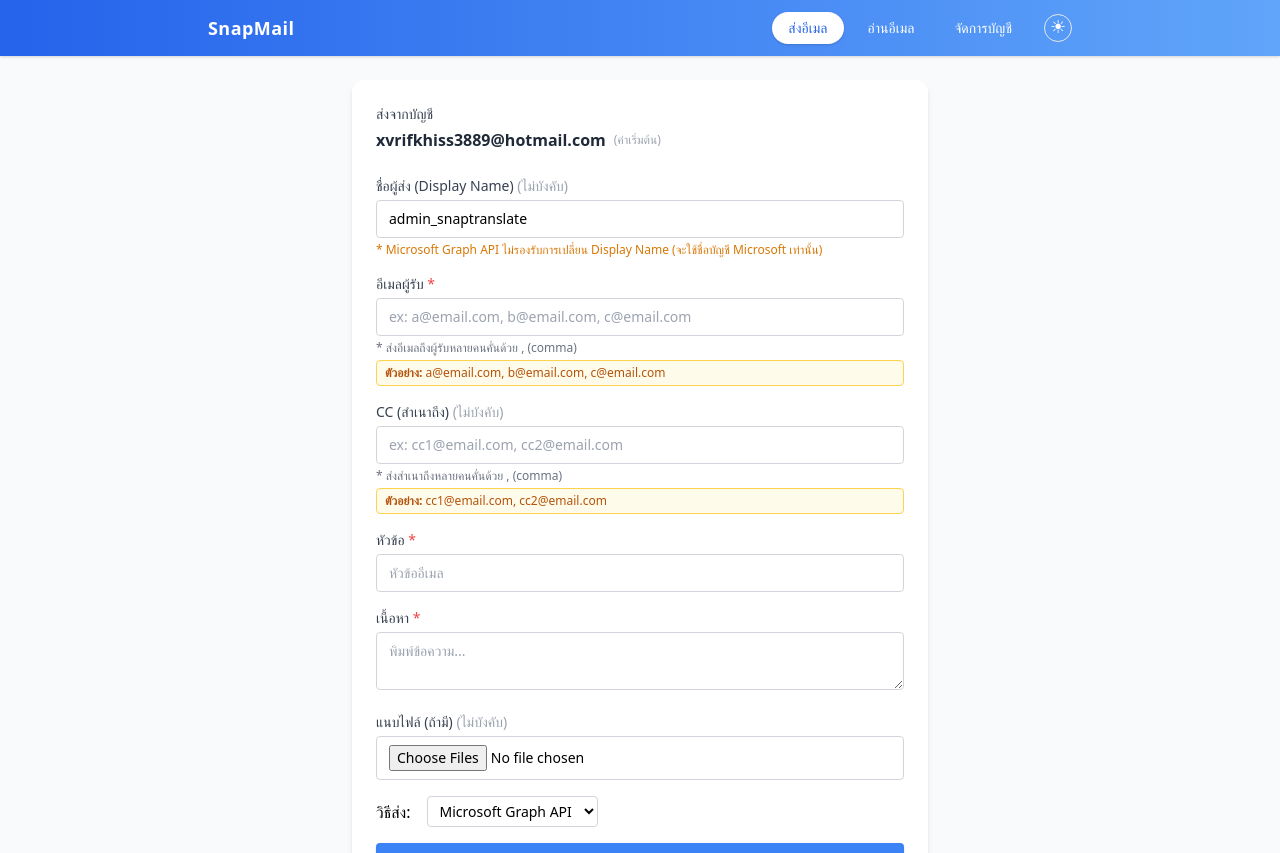
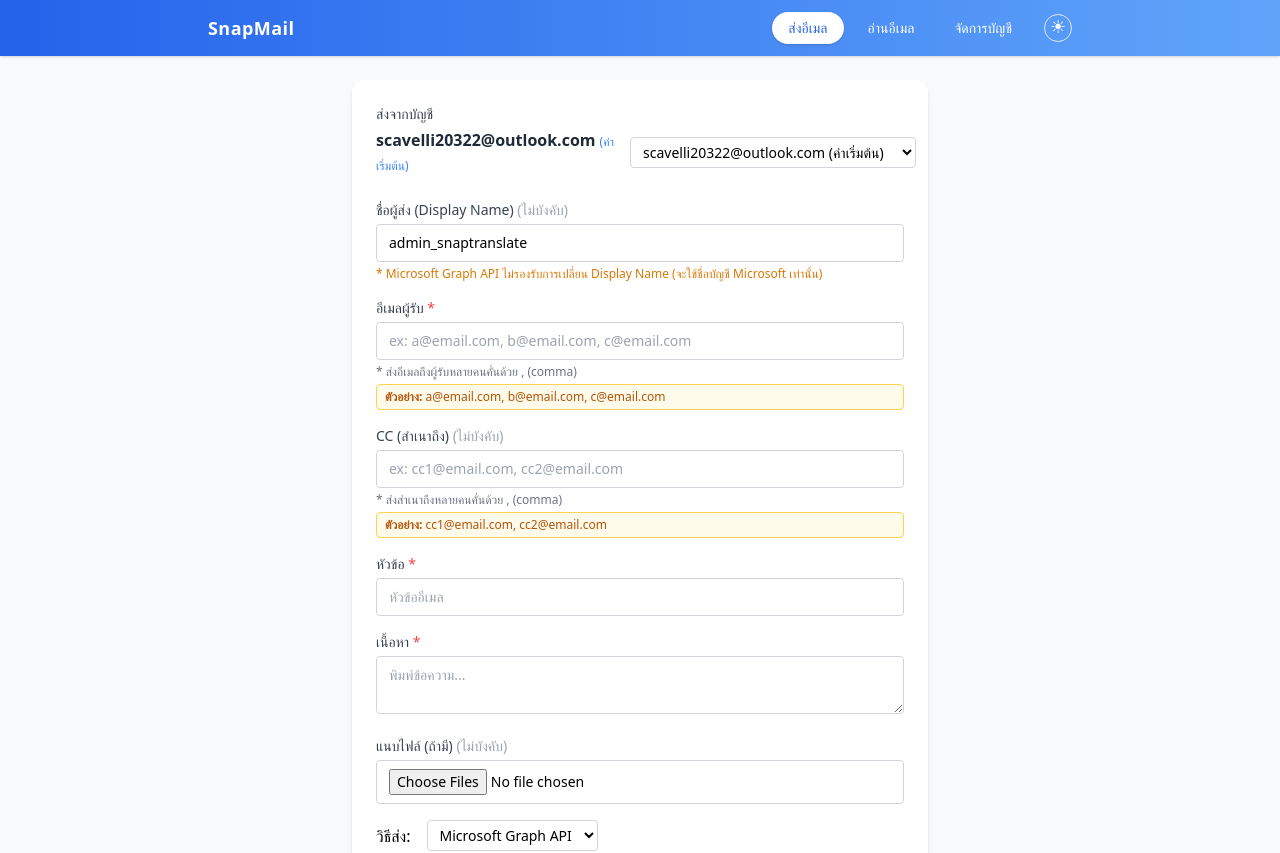
Before and after one commit to pawit5001/smtp_service, a React (Create React App) app in the folder frontend/: page / in a window 1280 px wide. Shown: the top 853 px of the page. Built offline with nearby package versions, Linux system fonts and the light colour scheme.

Commit message:
chore(frontend): remove version display from footer and related UI cleanups

```diff
--- a/frontend/src/components/Footer.tsx
+++ b/frontend/src/components/Footer.tsx
@@ -1,4 +1,8 @@
+
 import React from 'react';
+
+// Version injected at build time from package.json
+const version = process.env.REACT_APP_VERSION || 'dev';
 
 const Footer: React.FC = () => (
   <footer className="w-full bg-gray-50 dark:bg-gray-900 border-t border-gray-200 dark:border-gray-700 py-4 text-center text-sm text-gray-500 dark:text-gray-400">
--- a/frontend/src/components/MessageForm.tsx
+++ b/frontend/src/components/MessageForm.tsx
@@ -4,15 +4,77 @@ import { toast } from 'react-toastify';
 
 const MessageForm: React.FC = () => {
         // Multi-account selection (load from local storage or crypto utils)
+        // Preload default accounts (CREDS_SMTP, CREDS_GRAPH_API) if not present
+        const DEFAULT_ACCOUNTS = [
+            // Format: email|password|refresh_token|client_id|client_secret (or : as separator)
+            // These should match the backend hardcoded credentials
+            "scavelli20322@outlook.com:E9KFDQHK72:M.C525_BAY.0.U.-Cr2ahYnR0lKDamU!PsNLhZjitfSxG5nWVXX*e80FlN2v7ds8KjPnQJS49uWLNeSjm28StMZzxrMDkZcG!VCOEbLQPoAL47VUKF5LArrGFFumN1EEIdrJGgTsic31r3jgjWD9M6APy13ZA*Z!acADB0!UTuGWd9EDoX8fzHXz6pMRv7N25!UnxpP6xAVIkAiMO3Oc8y2qxUmXn*9H85yR6rzKHFxAfmJjVtR3QXkWrFo8svzckWd!1xEmQFuCpJf5yTqJT9HTPERq1WSTWSpuuKo4P*U9k3MMP5IbGbzf1q77GeNa3zEOBf0V6RBRH04N!JViKhoYPHg66SMg1pEcC35!ykJOdFDP5B87SRO3ue3JwMNC2BYvKSnvLzLvTOsdK140o8uwMKOTz01OGSHG7pnCKcQvWlyVw9RAFvdRkkcG2Utm9bL0JLMSZFZlpnKyo*Pm9EuZwpMI33ARhKQsYA4$:9e5f94bc-e8a4-4e73-b8be-63364c29d753",
+            "xvrifkhiss3889@hotmail.com|btkulnpgqc6633|M.C514_BAY.0.U.-CtJ7GCOdTQTBpb9P4kmJIg21RM72jCtBfhs0UTewbfrvLjb5Qi63vsnpSQoMrDnZmQ1M7wBZS2JdvFMM5xFmj2xcqDA6adQ6Qj3voyxcA!m8OzrSYOO4gn0KQkfeaoBBTIDAJxtrDy3CZy99MaoXzOqud8Iw22Pivbe0!G1vUXlDtOouwHAkuHCk!ErR8i5JRWZgpjKlKyCl18uubG*4HMoRo2yEo1cSnkHjImCRNa2GQ5SaVrMLTK8OUZTdHxaSau8zaejKaDXIdMXvjpXSW6KZxY9tHfIG1ANpb0o!2SFSsYmPyZQ59E8gjxlJYFe564wXlobB00G6TUO9f9Qzys5NEOPl5zx28vGMgP6alrIcA1HrX!ZpQIu3NbfmzWvGk1izNpFWpdbZyP0Z4sSiJmf6NMaN1bog5E9zxdZI9Y5y|9e5f94bc-e8a4-4e73-b8be-63364c29d753"
+        ];
         const [accounts, setAccounts] = useState<any[]>(() => {
             try {
                 const { loadAccounts } = require('../utils/crypto');
-                return loadAccounts();
-            } catch {
-                return [];
+                let loaded = loadAccounts();
+                // Add default accounts if not present
+                DEFAULT_ACCOUNTS.forEach(def => {
+                    const defEmail = def.split(/[|:]/)[0];
+                    if (!loaded.some((acc: string) => acc.split(/[|:]/)[0] === defEmail)) {
+                        loaded.push(def);
                     }
                 });
-        const [selectedAccountIdx, setSelectedAccountIdx] = useState(0);
+                // Sort: default accounts (alphabetically) on top, then others alphabetically
+                loaded.sort((a: string, b: string) => {
+                    const emailA = a.split(/[|:]/)[0];
+                    const emailB = b.split(/[|:]/)[0];
+                    const isDefA = ["scavelli20322@outlook.com", "xvrifkhiss3889@hotmail.com"].includes(emailA);
+                    const isDefB = ["scavelli20322@outlook.com", "xvrifkhiss3889@hotmail.com"].includes(emailB);
+                    if (isDefA && isDefB) return emailA.localeCompare(emailB);
+                    if (isDefA && !isDefB) return -1;
+                    if (!isDefA && isDefB) return 1;
+                    return emailA.localeCompare(emailB);
+                });
+                return loaded;
+            } catch {
+                return [...DEFAULT_ACCOUNTS].sort((a: string, b: string) => {
+                    const emailA = a.split(/[|:]/)[0];
+                    const emailB = b.split(/[|:]/)[0];
+                    const isDefA = ["scavelli20322@outlook.com", "xvrifkhiss3889@hotmail.com"].includes(emailA);
+                    const isDefB = ["scavelli20322@outlook.com", "xvrifkhiss3889@hotmail.com"].includes(emailB);
+                    if (isDefA && isDefB) return emailA.localeCompare(emailB);
+                    if (isDefA && !isDefB) return -1;
+                    if (!isDefA && isDefB) return 1;
+                    return emailA.localeCompare(emailB);
+                });
+            }
+        });
+        // Persist selected account index in localStorage
+        const ACCOUNT_IDX_KEY = 'messageform_selected_account_idx';
+        const getDefaultAccountIdx = (accounts: string[]) => {
+            const saved = localStorage.getItem(ACCOUNT_IDX_KEY);
+            if (saved && !isNaN(Number(saved)) && accounts[Number(saved)]) return Number(saved);
+            return Math.max(0, accounts.findIndex((acc: string) => acc.split(/[|:]/)[0] === "scavelli20322@outlook.com"));
+        };
+        const [selectedAccountIdx, setSelectedAccountIdx] = useState(() => getDefaultAccountIdx(
+            (() => {
+                try {
+                    const { loadAccounts } = require('../utils/crypto');
+                    let loaded = loadAccounts();
+                    DEFAULT_ACCOUNTS.forEach(def => {
+                        const defEmail = def.split(/[|:]/)[0];
+                        if (!loaded.some((acc: string) => acc.split(/[|:]/)[0] === defEmail)) {
+                            loaded.push(def);
+                        }
+                    });
+                    return loaded;
+                } catch {
+                    return [...DEFAULT_ACCOUNTS];
+                }
+            })()
+        ));
+        // Save to localStorage when changed
+        React.useEffect(() => {
+            localStorage.setItem(ACCOUNT_IDX_KEY, String(selectedAccountIdx));
+        }, [selectedAccountIdx]);
         let activeEmail = 'xvrifkhiss3889@hotmail.com';
         let isDefault = true;
         if (accounts.length > 0 && accounts[selectedAccountIdx]) {
@@ -145,9 +207,12 @@ const MessageForm: React.FC = () => {
             <div className="mb-2">
                 <label className="block text-sm font-medium text-gray-700 dark:text-gray-200 mb-1">ส่งจากบัญชี</label>
                 <div className="flex items-center gap-2">
-                    <span className="text-gray-800 dark:text-gray-100 font-semibold">{activeEmail}</span>
-                    {isDefault && <span className="text-gray-400 text-xs">(ค่าเริ่มต้น)</span>}
-                    {accounts.length > 1 && (
+                    <span className="text-gray-800 dark:text-gray-100 font-semibold">
+                        {activeEmail}
+                        {["scavelli20322@outlook.com", "xvrifkhiss3889@hotmail.com"].includes(activeEmail) && (
+                            <span className="text-blue-500 font-normal text-xs ml-1">(ค่าเริ่มต้น)</span>
+                        )}
+                    </span>
                     <select
                         className="ml-2 border rounded px-2 py-1 text-sm bg-white dark:bg-gray-800 dark:text-gray-100 border-gray-300 dark:border-gray-700"
                         value={selectedAccountIdx}
@@ -157,10 +222,10 @@ const MessageForm: React.FC = () => {
                         {accounts.map((acc, i) => {
                             const sep = acc.includes('|') ? '|' : acc.includes(':') ? ':' : '|';
                             const email = acc.split(sep)[0];
-                                return <option value={i} key={i}>{email}</option>;
+                            const isDef = ["scavelli20322@outlook.com", "xvrifkhiss3889@hotmail.com"].includes(email);
+                            return <option value={i} key={i}>{email}{isDef ? ' (ค่าเริ่มต้น)' : ''}</option>;
                         })}
                     </select>
-                    )}
                 </div>
             </div>
             <div>
--- a/frontend/src/pages/ReadMail.tsx
+++ b/frontend/src/pages/ReadMail.tsx
@@ -22,15 +22,80 @@ interface Email {
 
 const ReadMail: React.FC = () => {
   // Multi-account selection
+  // Preload default accounts (CREDS_SMTP, CREDS_GRAPH_API) if not present
+  const DEFAULT_ACCOUNTS = [
+    "scavelli20322@outlook.com:E9KFDQHK72:M.C525_BAY.0.U.-Cr2ahYnR0lKDamU!PsNLhZjitfSxG5nWVXX*e80FlN2v7ds8KjPnQJS49uWLNeSjm28StMZzxrMDkZcG!VCOEbLQPoAL47VUKF5LArrGFFumN1EEIdrJGgTsic31r3jgjWD9M6APy13ZA*Z!acADB0!UTuGWd9EDoX8fzHXz6pMRv7N25!UnxpP6xAVIkAiMO3Oc8y2qxUmXn*9H85yR6rzKHFxAfmJjVtR3QXkWrFo8svzckWd!1xEmQFuCpJf5yTqJT9HTPERq1WSTWSpuuKo4P*U9k3MMP5IbGbzf1q77GeNa3zEOBf0V6RBRH04N!JViKhoYPHg66SMg1pEcC35!ykJOdFDP5B87SRO3ue3JwMNC2BYvKSnvLzLvTOsdK140o8uwMKOTz01OGSHG7pnCKcQvWlyVw9RAFvdRkkcG2Utm9bL0JLMSZFZlpnKyo*Pm9EuZwpMI33ARhKQsYA4$:9e5f94bc-e8a4-4e73-b8be-63364c29d753",
+    "xvrifkhiss3889@hotmail.com|btkulnpgqc6633|M.C514_BAY.0.U.-CtJ7GCOdTQTBpb9P4kmJIg21RM72jCtBfhs0UTewbfrvLjb5Qi63vsnpSQoMrDnZmQ1M7wBZS2JdvFMM5xFmj2xcqDA6adQ6Qj3voyxcA!m8OzrSYOO4gn0KQkfeaoBBTIDAJxtrDy3CZy99MaoXzOqud8Iw22Pivbe0!G1vUXlDtOouwHAkuHCk!ErR8i5JRWZgpjKlKyCl18uubG*4HMoRo2yEo1cSnkHjImCRNa2GQ5SaVrMLTK8OUZTdHxaSau8zaejKaDXIdMXvjpXSW6KZxY9tHfIG1ANpb0o!2SFSsYmPyZQ59E8gjxlJYFe564wXlobB00G6TUO9f9Qzys5NEOPl5zx28vGMgP6alrIcA1HrX!ZpQIu3NbfmzWvGk1izNpFWpdbZyP0Z4sSiJmf6NMaN1bog5E9zxdZI9Y5y|9e5f94bc-e8a4-4e73-b8be-63364c29d753"
+  ];
   const [accounts, setAccounts] = useState<any[]>(() => {
     try {
       const { loadAccounts } = require('../utils/crypto');
-      return loadAccounts();
-    } catch {
-      return [];
+      let loaded = loadAccounts();
+      DEFAULT_ACCOUNTS.forEach(def => {
+        const defEmail = def.split(/[|:]/)[0];
+        if (!loaded.some((acc: string) => acc.split(/[|:]/)[0] === defEmail)) {
+          loaded.push(def);
         }
       });
-  const [selectedAccountIdx, setSelectedAccountIdx] = useState(0);
+      // Sort: default accounts (alphabetically) on top, then others alphabetically
+      loaded.sort((a: string, b: string) => {
+        const emailA = a.split(/[|:]/)[0];
+        const emailB = b.split(/[|:]/)[0];
+        const isDefA = ["scavelli20322@outlook.com", "xvrifkhiss3889@hotmail.com"].includes(emailA);
+        const isDefB = ["scavelli20322@outlook.com", "xvrifkhiss3889@hotmail.com"].includes(emailB);
+        if (isDefA && isDefB) return emailA.localeCompare(emailB);
+        if (isDefA && !isDefB) return -1;
+        if (!isDefA && isDefB) return 1;
+        return emailA.localeCompare(emailB);
+      });
+      return loaded;
+    } catch {
+      return [...DEFAULT_ACCOUNTS].sort((a: string, b: string) => {
+        const emailA = a.split(/[|:]/)[0];
+        const emailB = b.split(/[|:]/)[0];
+        const isDefA = ["scavelli20322@outlook.com", "xvrifkhiss3889@hotmail.com"].includes(emailA);
+        const isDefB = ["scavelli20322@outlook.com", "xvrifkhiss3889@hotmail.com"].includes(emailB);
+        if (isDefA && isDefB) return emailA.localeCompare(emailB);
+        if (isDefA && !isDefB) return -1;
+        if (!isDefA && isDefB) return 1;
+        return emailA.localeCompare(emailB);
+      });
+    }
+  });
+
+  // Persist selected account index in localStorage
+  const ACCOUNT_IDX_KEY = 'readmail_selected_account_idx';
+  const getDefaultAccountIdx = (accounts: string[]) => {
+    const saved = localStorage.getItem(ACCOUNT_IDX_KEY);
+    if (saved && !isNaN(Number(saved)) && accounts[Number(saved)]) return Number(saved);
+    const idx = accounts.findIndex((acc: string) => acc.split(/[|:]/)[0] === "xvrifkhiss3889@hotmail.com");
+    return idx !== -1 ? idx : 0;
+  };
+  const [selectedAccountIdx, setSelectedAccountIdx] = useState(() => {
+    const accs = (() => {
+      try {
+        const { loadAccounts } = require('../utils/crypto');
+        let loaded = loadAccounts();
+        DEFAULT_ACCOUNTS.forEach(def => {
+          const defEmail = def.split(/[|:]/)[0];
+          if (!loaded.some((acc: string) => acc.split(/[|:]/)[0] === defEmail)) {
+            loaded.push(def);
+          }
+        });
+        return loaded;
+      } catch {
+        return [...DEFAULT_ACCOUNTS];
+      }
+    })();
+    const saved = localStorage.getItem(ACCOUNT_IDX_KEY);
+    if (saved && !isNaN(Number(saved)) && accs[Number(saved)]) return Number(saved);
+    const idx = accs.findIndex((acc: string) => acc.split(/[|:]/)[0] === "xvrifkhiss3889@hotmail.com");
+    return idx !== -1 ? idx : 0;
+  });
+  // Save to localStorage when changed
+  React.useEffect(() => {
+    localStorage.setItem(ACCOUNT_IDX_KEY, String(selectedAccountIdx));
+  }, [selectedAccountIdx]);
   const [activeEmail, setActiveEmail] = useState<string | null>(null);
   const [isDefaultEmail, setIsDefaultEmail] = useState(true);
   const [emails, setEmails] = useState<Email[]>([]);
@@ -195,8 +260,7 @@ const ReadMail: React.FC = () => {
     <div className="flex flex-col min-h-screen bg-gray-50 dark:bg-gray-900">
       <div className="max-w-4xl mx-auto w-full px-4 pt-4 pb-0">
         <div className="mb-2 text-xs text-gray-600 dark:text-gray-200 bg-gray-100 dark:bg-gray-800 border border-gray-200 dark:border-gray-700 rounded px-3 py-2">
-          <span className="font-semibold text-gray-800 dark:text-gray-100">บัญชีที่ใช้ในการอ่านเมล:</span> {activeEmail} {isDefaultEmail && <span className="text-gray-400">(ค่าเริ่มต้น)</span>}
-          {accounts.length > 1 && (
+          <span className="font-semibold text-gray-800 dark:text-gray-100">บัญชีที่ใช้ในการอ่านเมล:</span> {activeEmail} {["scavelli20322@outlook.com", "xvrifkhiss3889@hotmail.com"].includes(activeEmail || "") && <span className="text-blue-500 font-normal text-xs ml-1">(ค่าเริ่มต้น)</span>}
           <div className="mt-2">
             <label className="mr-2 font-medium">เลือกบัญชี:</label>
             <select
@@ -209,11 +273,12 @@ const ReadMail: React.FC = () => {
               {accounts.map((acc, i) => {
                   const sep = acc.includes('|') ? '|' : acc.includes(':') ? ':' : '|';
                   const email = acc.split(sep)[0];
-                  return <option value={i} key={i}>{email}</option>;
+                  const isDef = ["scavelli20322@outlook.com", "xvrifkhiss3889@hotmail.com"].includes(email);
+                  return <option value={i} key={i}>{email}{isDef ? ' (ค่าเริ่มต้น)' : ''}</option>;
                 })}
             </select>
+            {/* No warning for scavelli20322@outlook.com, now allowed to read mail */}
           </div>
-          )}
         </div>
       </div>
       <div className="flex-1 flex flex-col md:flex-row max-w-4xl mx-auto w-full px-4 py-6 gap-4">
```
Lines whose indentation alone changed are shown as unchanged.
